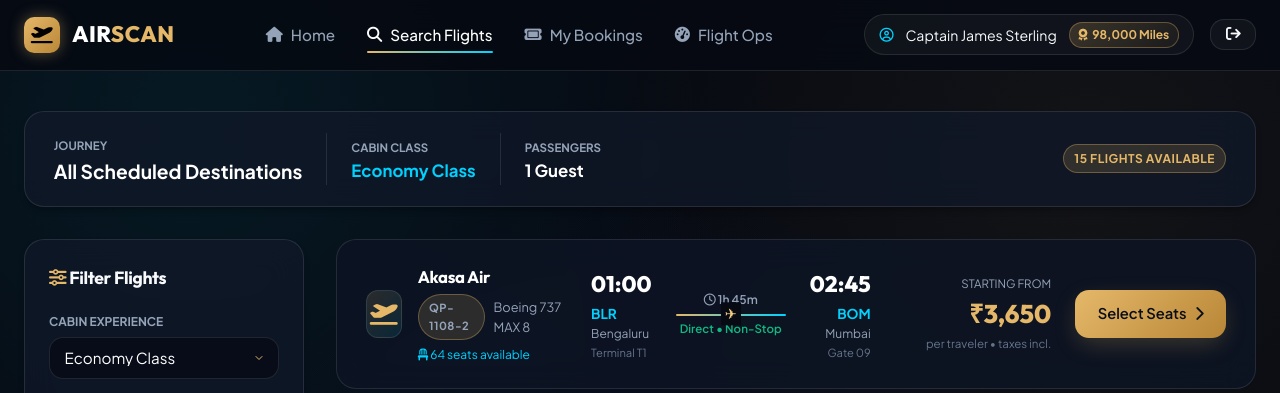
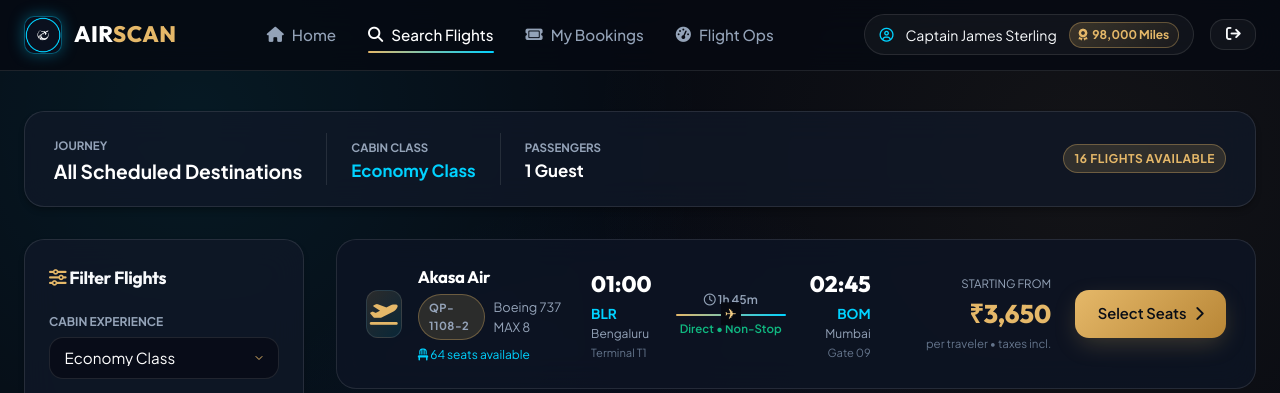
Before and after one commit to Deepan-stack/airscan, a Flask app: page /flights in a window 1280 px wide. Shown: the top 393 px of the page. Run offline with Flask 3, Linux system fonts and the light colour scheme; a user stored in the database is signed in; data that the repository does not hold is empty; parts of the project's set-up code (start-up, migrations or seed data) failed here and were passed over.

Commit message:
Add AirScan airplane logo as favicon and navbar brand icon

```diff
--- a/app.py
+++ b/app.py
@@ -3,7 +3,7 @@ import random
 import string
 from datetime import datetime, timedelta
 from functools import wraps
-from flask import Flask, render_template, request, redirect, url_for, flash, session, jsonify, abort
+from flask import Flask, render_template, request, redirect, url_for, flash, session, jsonify, abort, send_from_directory
 from werkzeug.security import generate_password_hash, check_password_hash
 from config import Config
 from db import Database
@@ -71,6 +71,10 @@ def generate_reference():
 
 def generate_ticket_num():
     return f"TKT-{''.join(random.choices(string.digits, k=8))}"
+
+@app.route('/favicon.ico')
+def favicon():
+    return send_from_directory(os.path.join(app.root_path, 'static'), 'favicon.ico', mimetype='image/vnd.microsoft.icon')
 
 # ==========================================
 # AUTHENTICATION & VERIFICATION ROUTES
--- a/static/css/style.css
+++ b/static/css/style.css
@@ -135,16 +135,23 @@ a:hover {
 }
 
 .nav-brand .brand-icon {
-  width: 36px;
-  height: 36px;
+  width: 38px;
+  height: 38px;
   border-radius: 10px;
-  background: linear-gradient(135deg, var(--gold-primary), var(--gold-dark));
   display: flex;
   align-items: center;
   justify-content: center;
-  color: #000;
-  font-size: 1.1rem;
-  box-shadow: 0 0 15px rgba(229, 184, 105, 0.4);
+  overflow: hidden;
+  box-shadow: 0 0 15px rgba(0, 210, 255, 0.35);
+  border: 1px solid rgba(0, 210, 255, 0.4);
+  background: rgba(10, 16, 30, 0.8);
+}
+
+.nav-brand .brand-icon img {
+  width: 100%;
+  height: 100%;
+  object-fit: cover;
+  display: block;
 }
 
 .brand-text span {
--- a/templates/base.html
+++ b/templates/base.html
@@ -4,6 +4,12 @@
   <meta charset="UTF-8">
   <meta name="viewport" content="width=device-width, initial-scale=1.0">
   <title>{% block title %}AirScan — Premier Flight Search & Airline Booking{% endblock %}</title>
+
+  <!-- Favicons -->
+  <link rel="icon" type="image/png" sizes="32x32" href="{{ url_for('static', filename='images/favicon.png') }}">
+  <link rel="icon" type="image/x-icon" href="{{ url_for('static', filename='favicon.ico') }}">
+  <link rel="shortcut icon" href="{{ url_for('static', filename='favicon.ico') }}">
+  <link rel="apple-touch-icon" href="{{ url_for('static', filename='images/favicon.png') }}">
 
   <!-- Font Awesome -->
   <link rel="stylesheet" href="https://cdnjs.cloudflare.com/ajax/libs/font-awesome/6.5.1/css/all.min.css">
@@ -35,7 +41,7 @@
     <div class="container nav-container">
       <a href="{{ url_for('index') }}" class="nav-brand">
         <div class="brand-icon">
-          <i class="fa-solid fa-plane-departure"></i>
+          <img src="{{ url_for('static', filename='images/favicon.png') }}" alt="AirScan Logo">
         </div>
         <div class="brand-text">AIR<span>SCAN</span></div>
       </a>
```
Also changed, not shown: static/favicon.ico (added), static/images/favicon-256.png (added), static/images/favicon-white.png (added), static/images/favicon.ico (added), static/images/favicon.png (added), static/images/logo-disc.png (added), static/images/logo-transparent.png (added), static/images/logo.png (added).
